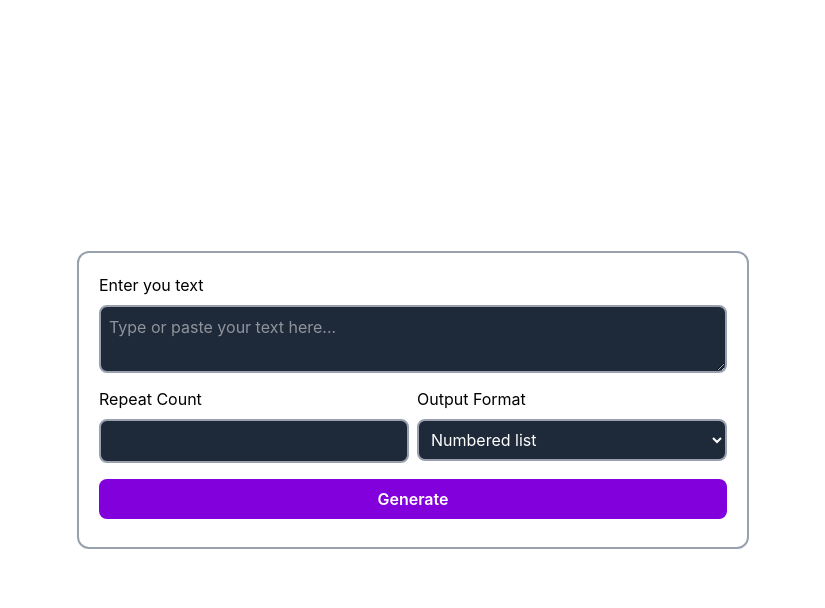
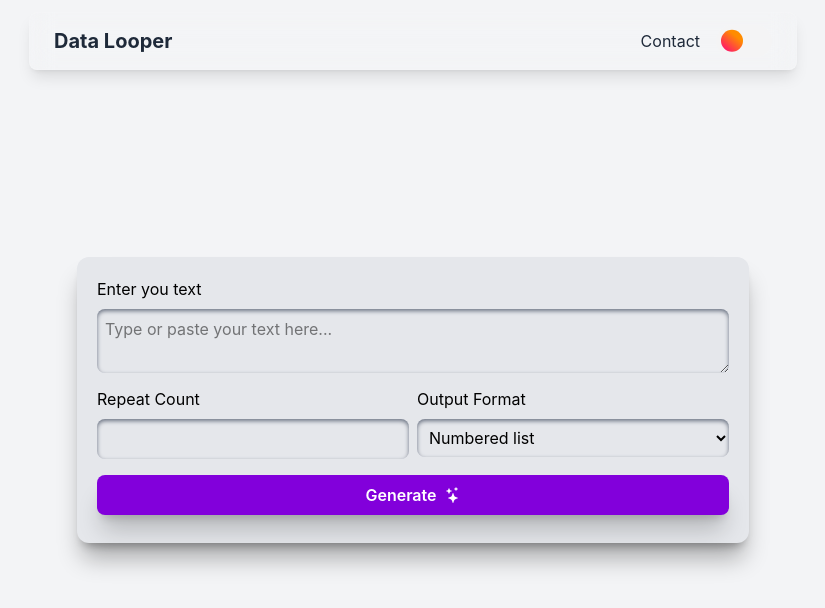
Before and after one commit to Emil-Binoy/data-looper, a React (Vite) app: page / in a window 1280 px wide. Shown: the top 608 px of the page, without its empty margins (227-1052 px from the left). Built offline with nearby package versions, Linux system fonts and the light colour scheme.

Commit message:
feat: add dark/light theme toggle using Tailwind

```diff
--- a/package.json
+++ b/package.json
@@ -14,6 +14,7 @@
     "react": "^19.2.5",
     "react-dom": "^19.2.5",
     "react-icons": "^5.6.0",
+    "styled-components": "^6.4.1",
     "tailwindcss": "^4.2.4"
   },
   "devDependencies": {
--- /dev/null
+++ b/src/components/Navbar.jsx
@@ -0,0 +1,33 @@
+import React from 'react'
+import Switch from './Switch'
+
+const Navbar = () => {
+  return (
+    <div className="fixed top-0 left-0 w-full z-50 flex justify-center ">
+
+      <div className="
+        w-full max-w-3xl
+        flex justify-between items-center
+        px-6 py-3
+        text-gray-800 dark:text-white
+        bg-white/5 backdrop-blur-md
+        border border-white/10
+        rounded-lg
+        mt-3
+        shadow-lg
+      ">
+
+        <h1 className="text-xl font-bold ">Data Looper</h1>
+
+        <div className="flex gap-4 items-center">
+          <button>Contact</button>
+          <Switch/>
+        </div>
+
+      </div>
+
+    </div>
+  )
+}
+
+export default Navbar
--- /dev/null
+++ b/src/components/Switch.jsx
@@ -0,0 +1,92 @@
+import React from 'react';
+import styled from 'styled-components';
+import { useEffect, useState } from "react";
+
+const Switch = () => {
+    const [darkMode, setDarkMode] = useState(() => {
+    return localStorage.getItem("darkMode") === "true" || false;
+  });
+
+  useEffect(() => {
+    const root = document.documentElement;
+    if (darkMode) {
+      root.classList.add("dark");
+    } else {
+      root.classList.remove("dark");
+    }
+    localStorage.setItem("darkMode", darkMode);
+  }, [darkMode]);
+
+  return (
+    <StyledWrapper>
+      <label className="switch">
+        <input type="checkbox"
+            onChange={() => setDarkMode(!darkMode)}
+        />
+        <span className="slider" />
+      </label>
+    </StyledWrapper>
+  );
+}
+
+const StyledWrapper = styled.div`
+  /* The switch - the box around the slider */
+  .switch {
+    display: block;
+    --width-of-switch: 3.5em;
+    --height-of-switch: 2em;
+    /* size of sliding icon -- sun and moon */
+    --size-of-icon: 1.4em;
+    /* it is like a inline-padding of switch */
+    --slider-offset: 0.3em;
+    position: relative;
+    width: var(--width-of-switch);
+    height: var(--height-of-switch);
+  }
+
+  /* Hide default HTML checkbox */
+  .switch input {
+    opacity: 0;
+    width: 0;
+    height: 0;
+  }
+
+  /* The slider */
+  .slider {
+    position: absolute;
+    cursor: pointer;
+    top: 0;
+    left: 0;
+    right: 0;
+    bottom: 0;
+    background-color: #f4f4f5;
+    transition: .4s;
+    border-radius: 30px;
+  }
+
+  .slider:before {
+    position: absolute;
+    content: "";
+    height: var(--size-of-icon,1.4em);
+    width: var(--size-of-icon,1.4em);
+    border-radius: 20px;
+    left: var(--slider-offset,0.3em);
+    top: 50%;
+    transform: translateY(-50%);
+    background: linear-gradient(40deg,#ff0080,#ff8c00 70%);
+    ;
+   transition: .4s;
+  }
+
+  input:checked + .slider {
+    background-color: #303136;
+  }
+
+  input:checked + .slider:before {
+    left: calc(100% - (var(--size-of-icon,1.4em) + var(--slider-offset,0.3em)));
+    background: #303136;
+    /* change the value of second inset in box-shadow to change the angle and direction of the moon  */
+    box-shadow: inset -3px -2px 5px -2px #8983f7, inset -10px -4px 0 0 #a3dafb;
+  }`;
+
+export default Switch;
--- a/src/index.css
+++ b/src/index.css
@@ -1 +1,2 @@
 @import "tailwindcss";
+@custom-variant dark (&:where(.dark, .dark *));
--- a/src/pages/Home.jsx
+++ b/src/pages/Home.jsx
@@ -1,7 +1,9 @@
 import React from 'react'
+import Navbar from '../components/Navbar';
 import { useState } from 'react'
 import { FaRegCopy } from "react-icons/fa6";
 import { IoMdRefresh } from "react-icons/io";
+import { BsStars } from "react-icons/bs";
 
 const Home = () => {
     const [text, setText] = useState("");
@@ -45,16 +47,18 @@ const Home = () => {
         })
     }
   return (
-    <section className='min-h-screen p-5 flex items-center justify-center'>
+    <section className='bg-gray-100 dark:bg-gray-900 p-5 flex flex-col items-center justify-center min-h-screen'>
+        <Navbar />
+
             <div
-            className='p-5 border-2 border-gray-400 rounded-xl w-full max-w-2xl '
+                className='p-5  rounded-xl w-full max-w-2xl shadow-xl/30 bg-gray-200 dark:bg-gray-800'
             >
                 <div>
-                <h1>Enter you text</h1>
+                    <h1 className='text-black dark:text-white'>Enter you text</h1>
                     <textarea
                         placeholder='Type or paste your text here...'
                         type="text"
-                    className='p-2 border-2 border-gray-400 rounded-lg text-white bg-gray-800 w-full my-2'
+                        className='inset-shadow-sm inset-shadow-gray-500 dark:inset-shadow-gray-900 p-2  rounded-lg text-black dark:text-white bg-gray-200 dark:bg-gray-800 w-full my-2'
                         value={text}
                         onChange={(e)=> setText(e.target.value)}
                         required
@@ -62,19 +66,19 @@ const Home = () => {
                 </div>
                 <div className='flex gap-2'>
                     <div className='w-full'>
-                    <h1>Repeat Count</h1>
+                        <h1 className='text-black dark:text-white'>Repeat Count</h1>
                         <input
                             type="number"
-                        className='p-2 border-2 w-full border-gray-400 rounded-lg text-white bg-gray-800 my-2'
+                            className='inset-shadow-sm inset-shadow-gray-500 dark:inset-shadow-gray-900 p-2 w-full rounded-lg text-black dark:text-white bg-gray-200 dark:bg-gray-800 my-2'
                             value={count}
                             onChange={(e)=> setCount(e.target.value)}
                             required
                         />
                     </div>
                     <div className='w-full'>
-                    <h1>Output Format</h1>
+                        <h1 className='text-black dark:text-white'>Output Format</h1>
                         <select
-                        className='p-2 border-2 w-full border-gray-400 rounded-lg text-white bg-gray-800 my-2'
+                            className='inset-shadow-sm inset-shadow-gray-500 dark:inset-shadow-gray-900 p-2 w-full rounded-lg text-black dark:text-white bg-gray-200 dark:bg-gray-800 my-2'
                             value={format}
                             onChange={(e)=> setFormat(e.target.value)}
                         >
@@ -86,27 +90,29 @@ const Home = () => {
                 </div>
 
                 <button
-                className='w-full bg-purple-700 rounded-lg text-white p-2 font-semibold my-2 hover:bg-purple-600 active:scale-95 transition-all duration-300 ease-in-out '
+                    className='w-full bg-purple-700 rounded-lg text-white p-2 font-semibold my-2 hover:bg-purple-600 active:scale-95 transition-all duration-300 ease-in-out shadow-xl/20 '
                     onClick={showResult}
                 >
-                Generate
+                    <div className='flex text-center items-center justify-center gap-2'>
+                        Generate <BsStars />
+                    </div>
                 </button>
 
 
                 {result&&(
-                <div className="relative  p-2 border-2 border-gray-400 rounded-lg text-white bg-gray-800 my-2">
+                    <div className="relative  p-2 inset-shadow-sm inset-shadow-gray-500 dark:inset-shadow-gray-900 rounded-lg text-black dark:text-white bg-gray-200 dark:bg-gray-800 my-2">
                         <div className='absolute top-2 right-2 flex gap-3 '>
+                            <button
+                                className='flex items-center gap-1 text-red-400 hover:text-red-300 transition'
+                                onClick={refresh}
+                            >
+                                <IoMdRefresh />
+                            </button>
                             <button
                                 className='flex items-center gap-1 text-purple-400 hover:text-purple-300 transition'
                                 onClick={copy}
                             >
                                 <FaRegCopy />
-                        </button>
-                        <button
-                            className='flex items-center gap-1 text-red-400 hover:text-red-300 transition'
-                            onClick={refresh}
-                        >
-                            <IoMdRefresh />
                             </button>
                         </div>
                         <div className='mt-8 whitespace-pre-line max-h-60 overflow-y-auto'>
@@ -115,6 +121,7 @@ const Home = () => {
                     </div>
                 )}
             </div>
+
     </section>
   )
 }
```
Also changed, not shown: 1 other file (tests, documents, lock files or other folders). Lines whose indentation alone changed are shown as unchanged.
